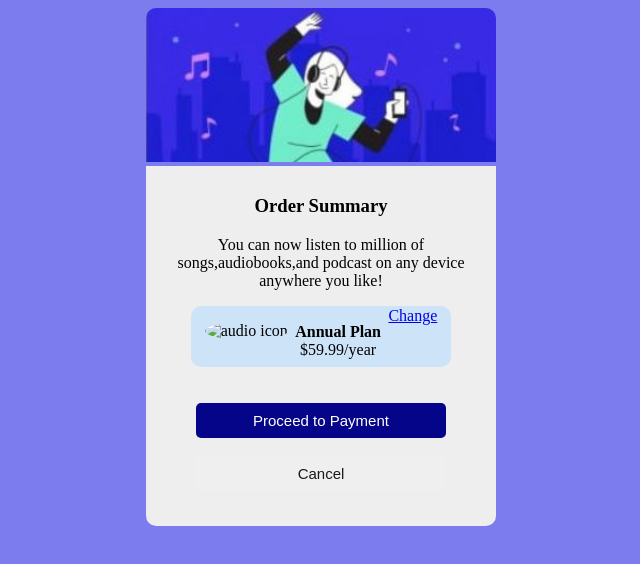
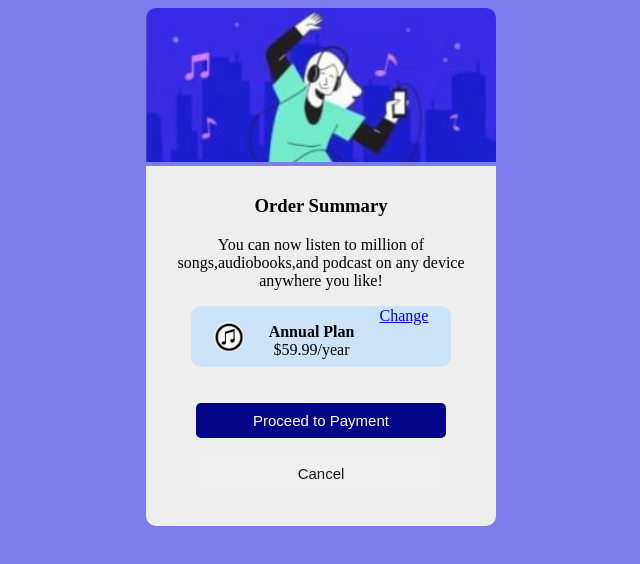
Before and after one commit to dewaleadewuyi/testinggit, a plain HTML site: page index.html in a window 1280 px wide. Shown: the whole page, without its empty margins (319-959 px from the left). Drawn offline with Linux system fonts and the light colour scheme.

Commit message:
added another image

```diff
--- a/index.html
+++ b/index.html
@@ -26,7 +26,7 @@
 
                     <div class="small">
                         <div class="div-item1">
-                            <img src="#" alt="audio icon" width="30px" height="30px">
+                            <img src="audio.jpg" alt="audio icon" width="30px" height="30px">
                         </div>
                         <div class="div-item2">
                             <p>  <b>Annual Plan</b> <br>
```
